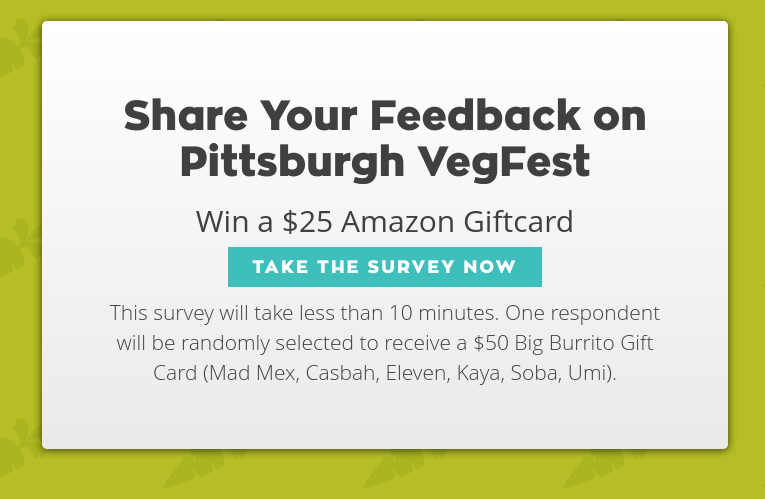
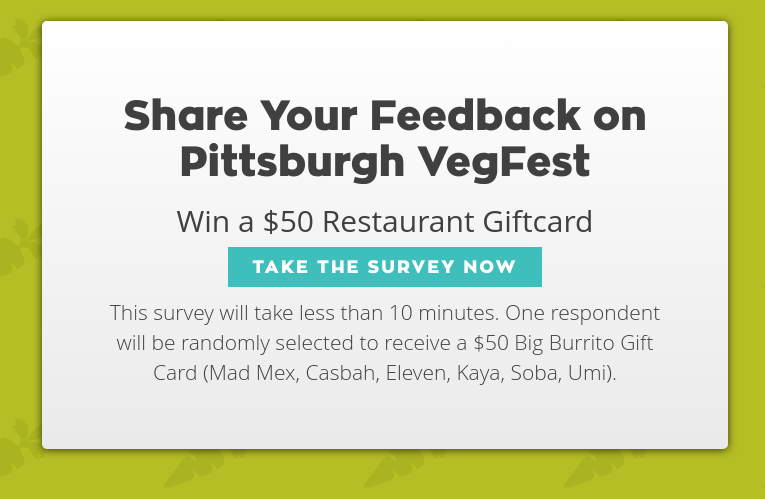
Before and after one commit to VegFest/vegfest.org, a Jekyll site: the page built from _posts/surveys/2016-06-18-pgh-attendee-feedback.md, in a window 1280 px wide. Shown: the top 499 px of the page, without its empty margins (255-1020 px from the left). Built offline with Jekyll 4.4.1, drawn with Linux system fonts in a browser that asks for light colours.

Commit message:
add variable for subheading

```diff
--- a/_layouts/attendee-feedback-template.html
+++ b/_layouts/attendee-feedback-template.html
@@ -18,7 +18,7 @@
       <header class="row" id="event-header">
 	      <div class="col-md-8 col-md-offset-2 text-center" style="background: linear-gradient(to bottom,#fff 0,#eaeaea 100%);border-radius: 5px;-webkit-box-shadow: 0 1px 9px 0 rgba(0,0,0,0.7);box-shadow: 0 1px 9px 0 rgba(0,0,0,0.7);padding:5%; margin-top  :2%;">
           <h1 style="font-family: 'zona_black_regular',sans-serif;">Share Your Feedback on {{page.eventname}}</h1>
-          <h2>Win a $25 Amazon Giftcard</h2>
+          <h2>{{page.subheading}}</h2>
           <p>
             <a type="button" name="button" class="button btn btn-lg" href="{{page.surveyURL}}">TAKE THE SURVEY NOW</a>
           </p>
--- a/_posts/surveys/2016-06-18-pgh-attendee-feedback.md
+++ b/_posts/surveys/2016-06-18-pgh-attendee-feedback.md
@@ -3,7 +3,7 @@
 permalink: /pittsburgh-feedback/
 eventname: 'Pittsburgh VegFest'
 surveyURL: http://goo.gl/forms/8yZAqTNneT3zPTOi1
-
+subheading: 'Win a $50 Restaurant Giftcard'
 ---
 
 This survey will take less than 10 minutes. One respondent will be randomly selected to receive a $50 Big Burrito Gift Card (Mad Mex, Casbah, Eleven, Kaya, Soba, Umi).
```
Also changed, not shown: _posts/surveys/2016-01-01-charlottefeedback.md (+1 -0 lines).
